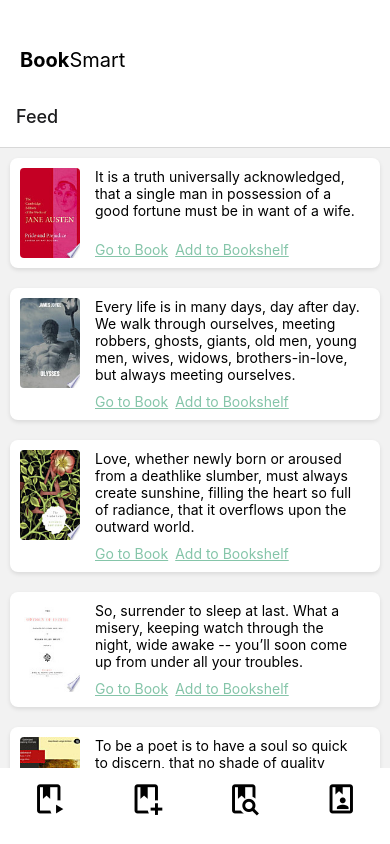
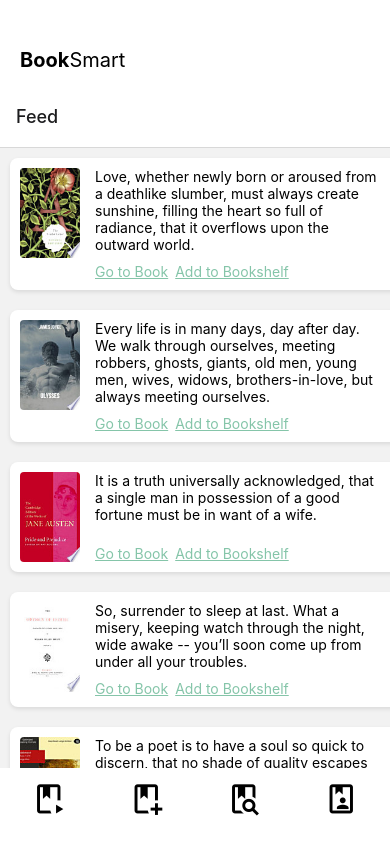
Before and after one commit to laurenkong/BookSmart, a React Native app: screen /Bookshelf in a window 390 px wide. Built offline with nearby package versions, Linux system fonts and the light colour scheme.

Commit message:
Feed & logo for tablet; added text for empty current reads

```diff
--- a/app/components/Bookshelf.js
+++ b/app/components/Bookshelf.js
@@ -30,8 +30,31 @@ const Bookshelf = ({ navigation }) => {
     }
   };
 
-  const renderYourBookshelf = () =>
-    bookshelf.map((book, index) => (
+  //   const renderYourBookshelf = () =>
+  //     bookshelf.map((book, index) => (
+  //       <View key={index} style={styles.bookContainer}>
+  //         <Pressable onPress={() => goToBookProfile(book.volumeInfo.title)}>
+  //           <Image
+  //             source={{ uri: book.volumeInfo.imageLinks?.thumbnail }}
+  //             style={styles.coverArt}
+  //           />
+  //         </Pressable>
+  //         <Text numberOfLines={1} style={styles.bookTitle}>
+  //           {book.volumeInfo.title}
+  //         </Text>
+  //       </View>
+  //     ));
+
+  const renderYourBookshelf = () => {
+    if (bookshelf.length === 0) {
+      return (
+        <Text style={styles.emptyShelfText}>
+          empty :( go add some books to your bookshelf to see them here!
+        </Text>
+      );
+    }
+
+    return bookshelf.map((book, index) => (
       <View key={index} style={styles.bookContainer}>
         <Pressable onPress={() => goToBookProfile(book.volumeInfo.title)}>
           <Image
@@ -44,6 +67,7 @@ const Bookshelf = ({ navigation }) => {
         </Text>
       </View>
     ));
+  };
 
   const renderBooks = (books) =>
     books.map((book, index) => (
@@ -103,6 +127,7 @@ const styles = StyleSheet.create({
     shadowRadius: 4,
     elevation: 5,
     padding: 10,
+    // height: 190,
   },
   shelfTitle: {
     fontSize: 16,
--- a/app/components/Feed.js
+++ b/app/components/Feed.js
@@ -1,5 +1,6 @@
 import React, { useState, useContext } from "react";
 import {
+  Dimensions,
   View,
   Text,
   StyleSheet,
@@ -13,6 +14,8 @@ import { BookInfo } from "../../data/BookInfo";
 import { BookshelfContext } from "./BookshelfContext";
 
 const ITEMS_PER_PAGE = 6;
+const screenWidth = Dimensions.get("window").width;
+const numColumns = screenWidth > 768 ? 2 : 1;
 const myAPIKey = "AIzaSyBe7NAkFGBFEXrn7QEZJfUUmJLzJHJGXQQ";
 
 const Feed = ({ navigation }) => {
@@ -83,6 +86,7 @@ const Feed = ({ navigation }) => {
       onEndReached={loadMoreItems}
       onEndReachedThreshold={0.5}
       ListFooterComponent={renderFooter}
+      numColumns={numColumns}
     />
   );
 };
@@ -94,6 +98,7 @@ const styles = StyleSheet.create({
   quoteCard: {
     flexDirection: "row",
     backgroundColor: "#fff",
+    width: numColumns === 1 ? "100%" : "47%",
     margin: 10,
     borderRadius: 8,
     shadowColor: "#000",
--- a/app/components/NavBars/Footer.js
+++ b/app/components/NavBars/Footer.js
@@ -10,6 +10,8 @@ import Icon from "react-native-vector-icons/MaterialCommunityIcons";
 import { useNavigation } from "@react-navigation/native";
 
 const { height: windowHeight } = Dimensions.get("window");
+const screenWidth = Dimensions.get("window").width;
+const isTablet = screenWidth > 768;
 
 const Footer = () => {
   const navigation = useNavigation();
@@ -18,22 +20,22 @@ const Footer = () => {
     <View style={styles.navigationContainer}>
       <View style={styles.iconContainer}>
         <Pressable onPress={() => navigation.navigate("FeedTab")}>
-          <Icon size={35} name="book-play-outline" />
+          <Icon size={isTablet ? 50 : 35} name="book-play-outline" />
         </Pressable>
       </View>
       <View style={styles.iconContainer}>
         <Pressable onPress={() => navigation.navigate("BookshelfTab")}>
-          <Icon size={35} name="book-plus-outline" />
+          <Icon size={isTablet ? 50 : 35} name="book-plus-outline" />
         </Pressable>
       </View>
       <View style={styles.iconContainer}>
         <Pressable onPress={() => navigation.navigate("SearchTab")}>
-          <Icon size={35} name="book-search-outline" />
+          <Icon size={isTablet ? 50 : 35} name="book-search-outline" />
         </Pressable>
       </View>
       <View style={styles.iconContainer}>
         <Pressable onPress={() => navigation.navigate("AccountTab")}>
-          <Icon size={35} name="book-account-outline" />
+          <Icon size={isTablet ? 50 : 35} name="book-account-outline" />
         </Pressable>
       </View>
     </View>
--- a/app/components/NavBars/Header.js
+++ b/app/components/NavBars/Header.js
@@ -1,6 +1,8 @@
 import { StyleSheet, View, Text, Dimensions } from "react-native";
 
 const windowHeight = Dimensions.get("window").height;
+const windowWidth = Dimensions.get("window").width;
+const isTablet = windowWidth > 768;
 
 const Header = () => {
   return (
@@ -21,11 +23,12 @@ const styles = StyleSheet.create({
     paddingTop: 35,
   },
   baseText: {
-    fontSize: 20,
+    fontSize: isTablet ? 30 : 20,
     paddingLeft: 20,
   },
   boldText: {
     fontWeight: "bold",
+    fontSize: isTablet ? 30 : 20,
   },
 });
 
--- a/data/BookInfo.js
+++ b/data/BookInfo.js
@@ -3,13 +3,11 @@
 export const BookInfo = [
   {
     id: 0,
-    author: "Jane Austen",
-    bookCover: require("../assets/images/pandp.jpeg"),
-    title: "Pride and Prejudice",
+    author: "Nathaniel Hawthorne",
+    bookCover: require("../assets/images/scarlet_letter.jpeg"),
+    title: "The Scarlet Letter",
     quote: [
-      "It is a truth universally acknowledged, that a single man in possession of a good fortune must be in want of a wife.",
-      "However little known the feelings or views of such a man may be on his first entering a neighbourhood, this truth is so well fixed in the minds of the surrounding families, that he is considered as the rightful property of some one or other of their daughters.",
-      '“My dear Mr. Bennet,” said his lady to him one day, “have you heard that Netherfield Park is let at last?"\nMr. Bennet replied that he had not.\n“But it is,” returned she; “for Mrs. Long has just been here, and she told me all about it."\nMr. Bennet made no answer.\n“Do not you want to know who has taken it?” cried his wife, impatiently.\n“You want to tell me, and I have no objection to hearing it.”',
+      "Love, whether newly born or aroused from a deathlike slumber, must always create sunshine, filling the heart so full of radiance, that it overflows upon the outward world.",
     ],
   },
   {
@@ -23,11 +21,13 @@ export const BookInfo = [
   },
   {
     id: 2,
-    author: "Nathaniel Hawthorne",
-    bookCover: require("../assets/images/scarlet_letter.jpeg"),
-    title: "The Scarlet Letter",
+    author: "Jane Austen",
+    bookCover: require("../assets/images/pandp.jpeg"),
+    title: "Pride and Prejudice",
     quote: [
-      "Love, whether newly born or aroused from a deathlike slumber, must always create sunshine, filling the heart so full of radiance, that it overflows upon the outward world.",
+      "It is a truth universally acknowledged, that a single man in possession of a good fortune must be in want of a wife.",
+      "However little known the feelings or views of such a man may be on his first entering a neighbourhood, this truth is so well fixed in the minds of the surrounding families, that he is considered as the rightful property of some one or other of their daughters.",
+      '“My dear Mr. Bennet,” said his lady to him one day, “have you heard that Netherfield Park is let at last?"\nMr. Bennet replied that he had not.\n“But it is,” returned she; “for Mrs. Long has just been here, and she told me all about it."\nMr. Bennet made no answer.\n“Do not you want to know who has taken it?” cried his wife, impatiently.\n“You want to tell me, and I have no objection to hearing it.”',
     ],
   },
   {
```
